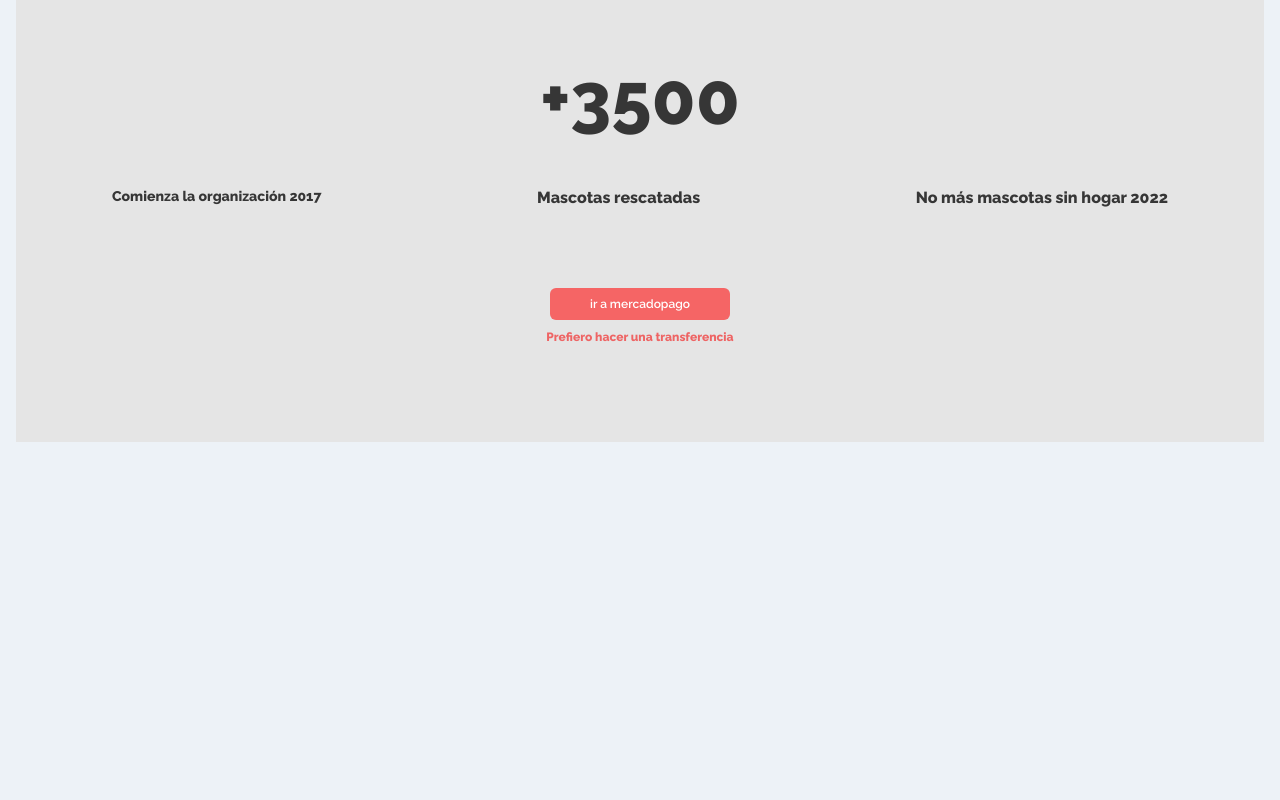
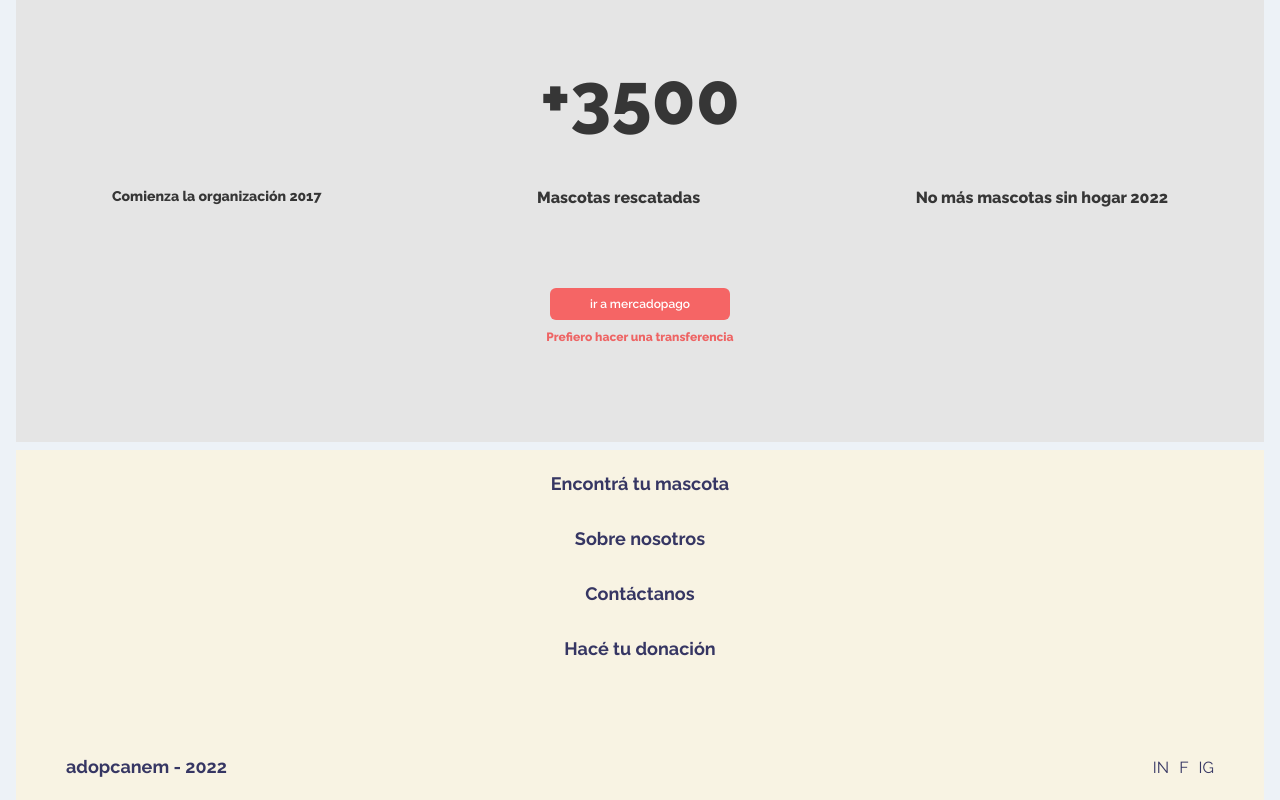
Before and after one commit to goncy/adopcanem, a Next.js app: page / in a window 1280 px wide. Shown: the part 3474-4274 px from the top of the page. Before the commit the page ends 3916 px from the top, so only its background shows below. Built offline with nearby package versions, Linux system fonts and the light colour scheme.

Commit message:
footer iniciado

```diff
--- a/pages/index.tsx
+++ b/pages/index.tsx
@@ -7,6 +7,7 @@ import MeetYourBuddy from "../screens/Home/sections/MeetYourBuddy";
 import Process from "../screens/Home/sections/Process";
 import Transit from "../screens/Home/sections/Transit";
 import History from "../screens/Home/sections/History";
+import Footer from '../screens/Home/sections/Footer'
 
 const Home: NextPage = () => {
   return (
@@ -16,6 +17,7 @@ const Home: NextPage = () => {
       <Process />
       <Transit />
       <History />
+      <Footer />
     </Stack>
   );
 };
--- /dev/null
+++ b/screens/Home/sections/Footer.tsx
@@ -0,0 +1,33 @@
+import {Stack, Text} from "@chakra-ui/react";
+import React from "react";
+
+const Footer: React.FC = () => {
+  return (
+    <Stack
+      alignItems="end"
+      direction="row"
+      height="350px"
+      justifyContent="space-between"
+      paddingX={12}
+      backgroundColor='primary.400'
+      padding='20px 50px'
+    >
+      <Text fontSize="lg" fontWeight={700} width='200px'>
+        adopcanem - 2022
+      </Text>
+      <Stack direction="column" fontSize="lg" fontWeight={700} spacing={7} textAlign="center" alignSelf='start'>
+        <Text>Encontrá tu mascota</Text>
+        <Text>Sobre nosotros</Text>
+        <Text>Contáctanos</Text>
+        <Text>Hacé tu donación</Text>
+      </Stack>
+      <Stack direction='row' gap='10px' width='200px' justifyContent='end'>
+          <Text>IN</Text>
+          <Text>F</Text>
+          <Text>IG</Text>
+      </Stack>
+    </Stack>
+  );
+};
+
+export default Footer;
```
